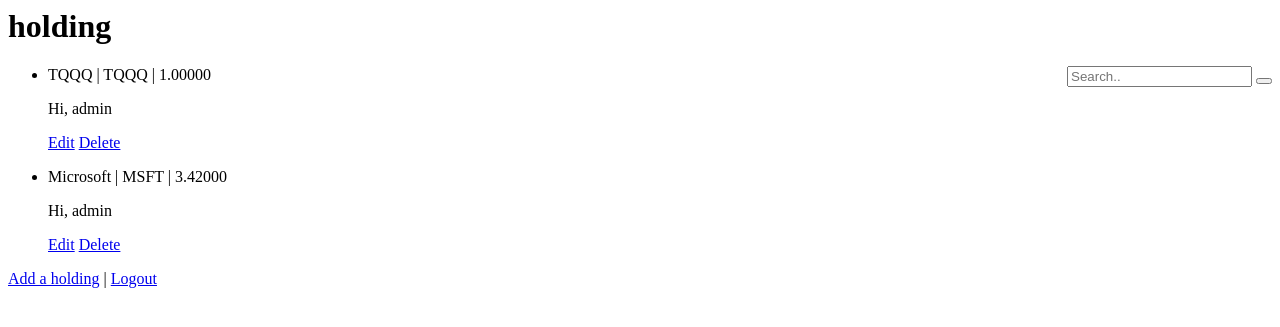
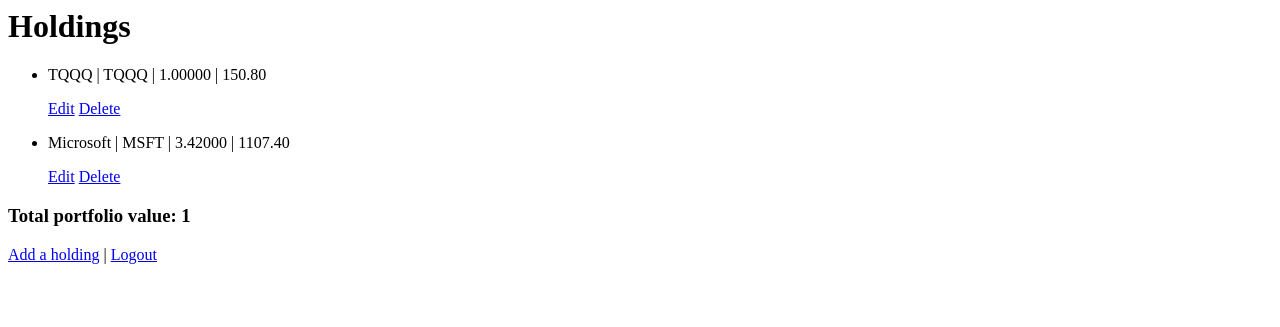
Before and after one commit to ccleary93/django-stock-tracker, a Django app: template holdings/templates/holdings/holding_list.html in a window 1280 px wide. Shown: the top 327 px of the page. Run offline with Django 4.2, Linux system fonts and the light colour scheme; a user stored in the database is signed in; data comes from the database, SQL or seed files in the repository; both versions use the stored data as it was after the commit; the template is opened without the code that fills it: values that come from a table or form of the project are taken from there, most other values are stand-ins (such as "Sample title", 1, 10 or a date in 2020).

Commit message:
Implement API calls for stock price
User now has the ability to add holdings,
which have a current price retrieved from
alpha vantage API.

Added a 'value' field to the holding model
in models.py.

```diff
--- a/holdings/models.py
+++ b/holdings/models.py
@@ -7,6 +7,7 @@
     name = models.CharField(max_length=40)
     ticker = models.CharField(max_length=10)
     amt = models.DecimalField(max_digits=20, decimal_places=5)
+    value = models.DecimalField(max_digits=9, decimal_places=2)
     owner = models.ForeignKey(settings.AUTH_USER_MODEL, on_delete=models.CASCADE)
     created_at = models.DateTimeField(auto_now_add=True)
     updated_at = models.DateTimeField(auto_now=True)
--- a/holdings/templates/holdings/holding_list.html
+++ b/holdings/templates/holdings/holding_list.html
@@ -1,32 +1,22 @@
-<h1>holding</h1>
-<div style="float:right">
-<!-- https://www.w3schools.com/howto/howto_css_search_button.asp -->
-<form>
-  <input type="text" placeholder="Search.." name="search"
-  {% if search %} value="{{ search }}" {% endif %}
-  >
-  <button type="submit"><i class="fa fa-search"></i></button>
-<a href="{% url 'holdings:all' %}"><i class="fa fa-undo"></i></a>
-</form>
-</div>
+<h1>Holdings</h1>
 <p>
 {% if holding_list %}
 <ul>
   {% for holding in holding_list %}
-   <li>
-        <p>{{ holding.name }} | {{ holding.ticker }} | {{ holding.amt }}</p>
-        {% if holding.owner == user %}
-        <p>Hi, {{ user }}</p>
+    {% if holding.owner == user %}
+     <li>
+        <p>{{ holding.name }} | {{ holding.ticker }} | {{ holding.amt }} | {{ holding.value }}</p>
         <a href="{% url 'holdings:holding_update' holding.id %}">Edit</a>
         <a href="{% url 'holdings:holding_delete' holding.id %}">Delete</a>
-        {% endif %}
     </li>
+    {% endif %}
   {% endfor %}
 </ul>
 {% else %}
   <p>You currently have no holdings saved.</p>
 {% endif %}
 </p>
+<h3>Total portfolio value: {{ total_value }}</h3>
 <p>
 <a href="{% url 'holdings:holding_create' %}">Add a holding</a>  |
 {% if user.is_authenticated %}
```
Also changed, not shown: holdings/stock_check.py (added, +26 -0 lines), holdings/views.py (+10 -0 lines), db.sqlite3, holdings/migrations/0003_holding_value.py (added).
